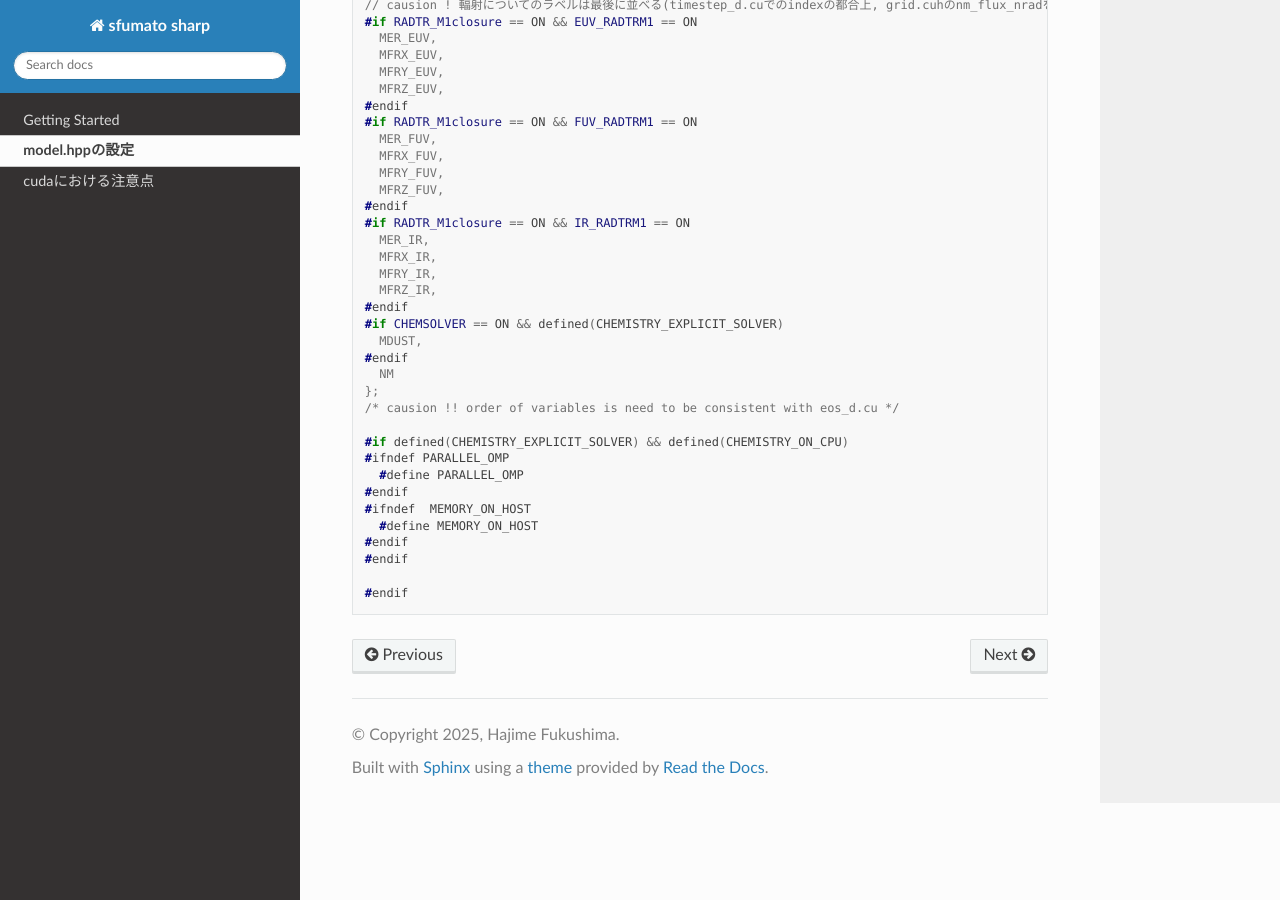
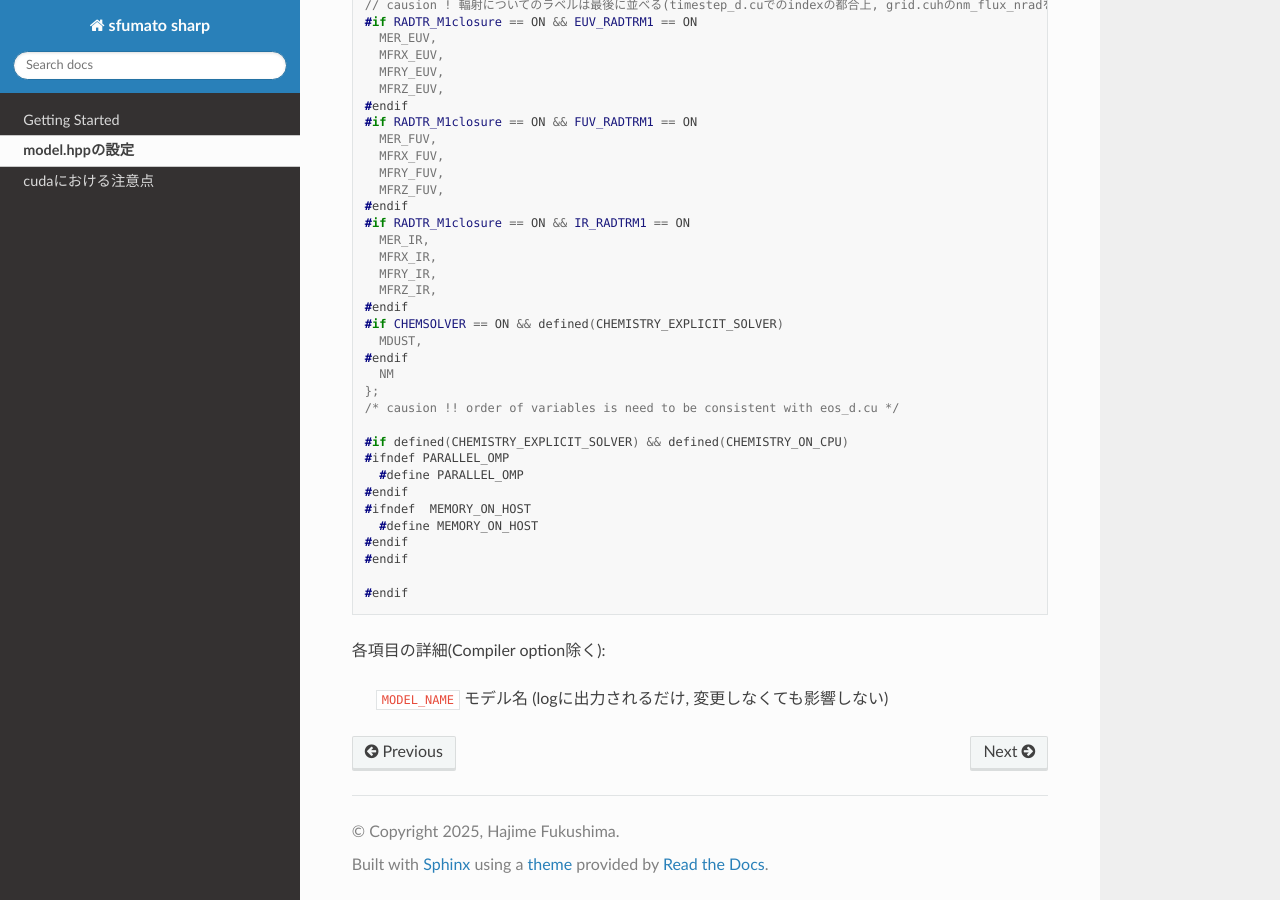
Before and after one commit to fukushimahj/sfumato_docs, a Sphinx documentation site: the page built from docs/source/model.rst, in a window 1280 px wide and 900 px high, scrolled down 5801 px. Built offline with Sphinx 7.4.7 and the Read the Docs theme 3.1.0, drawn with Linux system fonts in a browser that asks for light colours.

Commit message:
Changes to be committed: 	modified:   .Getting_Started.rst.swo 	deleted:    model.hpp 	modified:   model.rst

```diff
--- a/docs/source/model.rst
+++ b/docs/source/model.rst
@@ -374,3 +374,9 @@ model.hppの設定
   #endif
 
   #endif
+
+
+各項目の詳細(Compiler option除く):
+
+  ``MODEL_NAME``
+  モデル名 (logに出力されるだけ, 変更しなくても影響しない)
```
Also changed, not shown: 2 other files.
